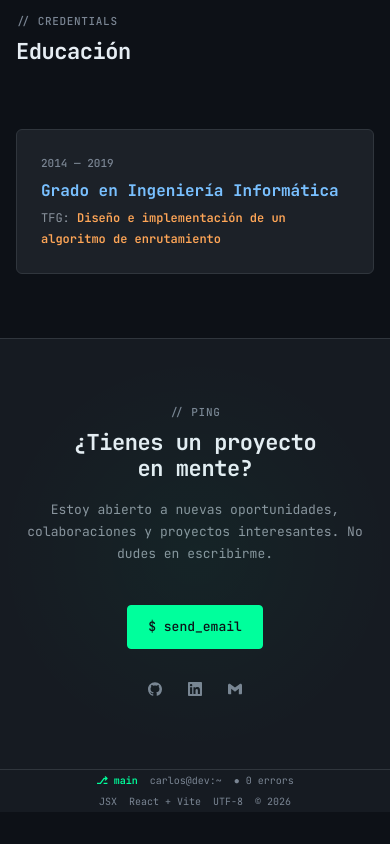
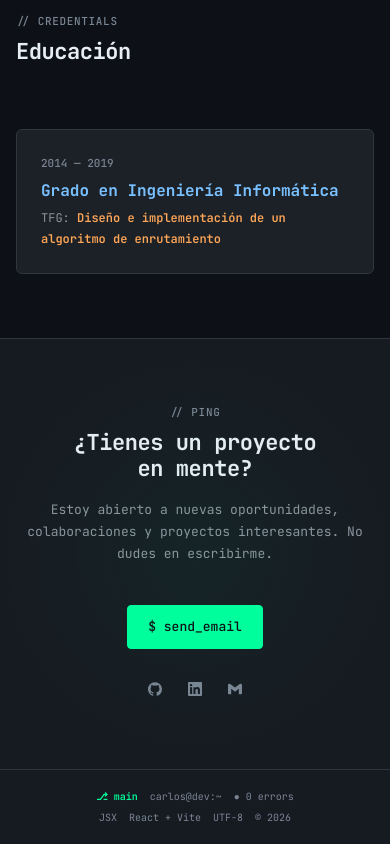
Before and after one commit to Carlosmasso/portfolio, a React (Vite) app: page / in a window 390 px wide. Shown: the part 4493-5337 px from the top of the page. Before the commit the page ends 5305 px from the top, so only its background shows below. Built offline with nearby package versions, Linux system fonts and the light colour scheme.

Commit message:
more changes

```diff
--- a/src/index.css
+++ b/src/index.css
@@ -1344,8 +1344,7 @@ footer {
     border-left: none;
   }
   footer {
-    padding-left: var(--space-md);
-    padding-right: var(--space-md);
+    padding: var(--space-md);
   }
 }
 
```
